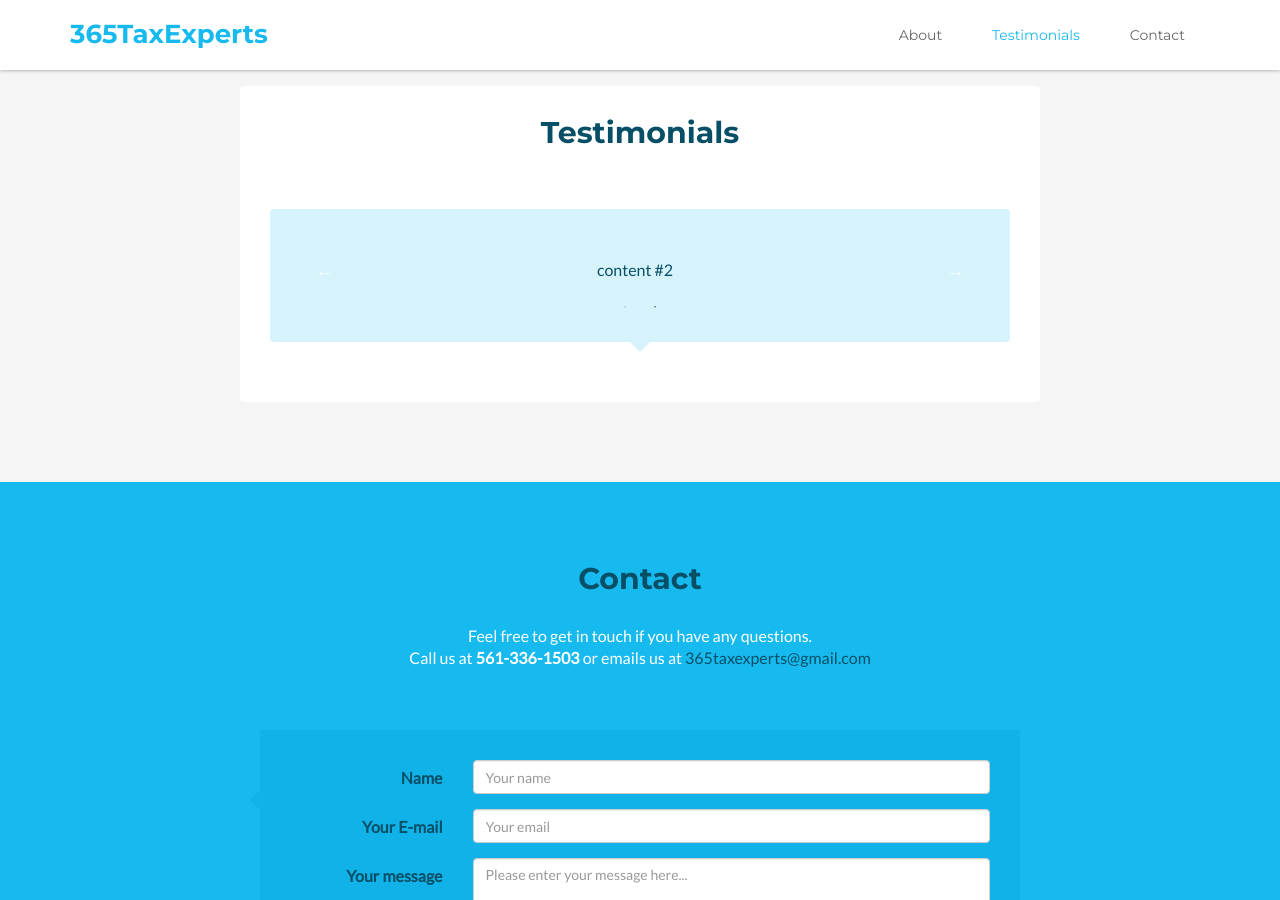
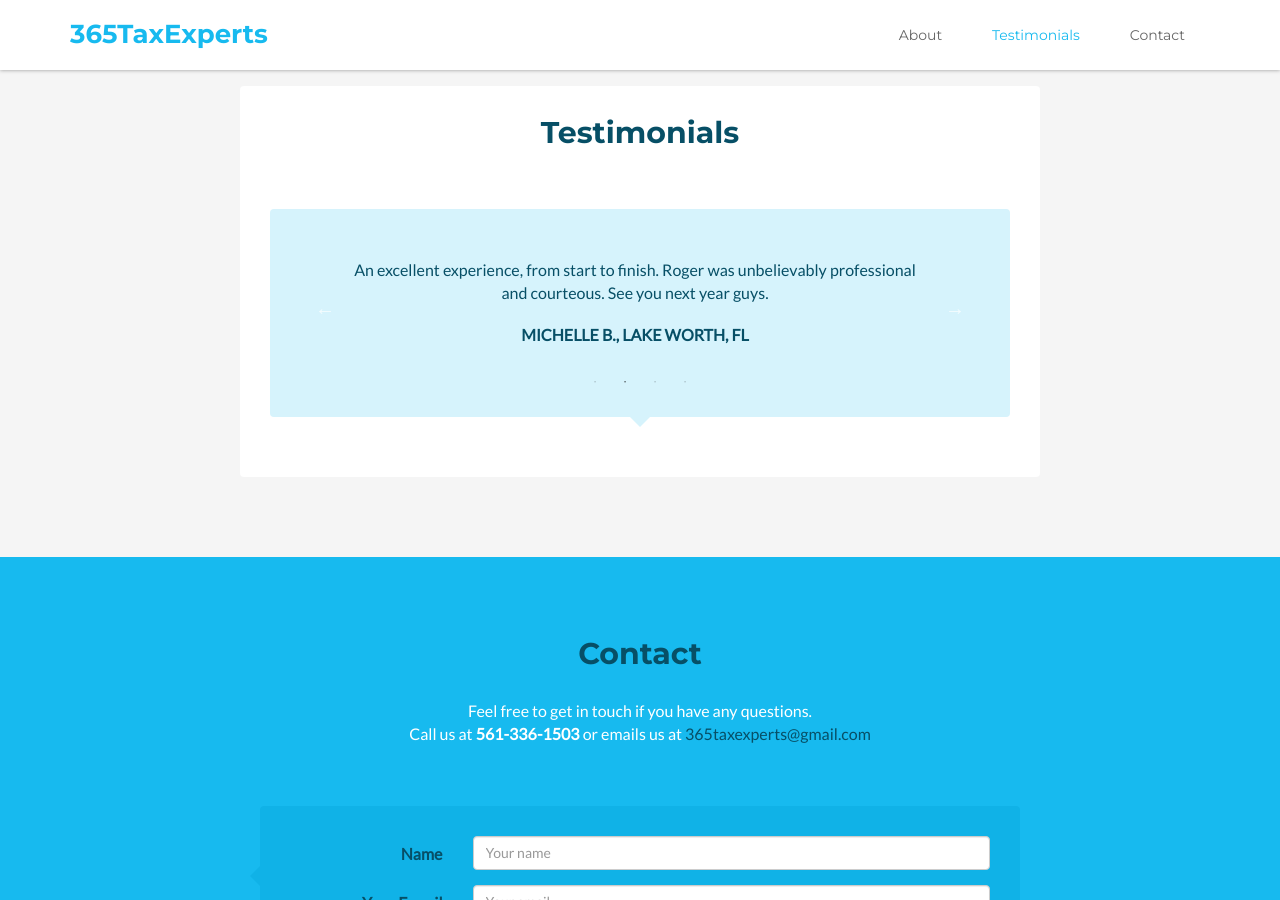
Before and after one commit to rdelphin/rdelphin.github.io, a Jekyll site: the page built from index.html, in a window 1280 px wide and 900 px high, scrolled down 972 px. Built offline with Jekyll 4.4.1, drawn with Linux system fonts in a browser that asks for light colours; some web fonts are replaced.

Commit message:
add clients testimonials

```diff
--- a/_includes/refer.html
+++ b/_includes/refer.html
@@ -7,8 +7,22 @@
                 <div class="cta-container">
                     <div class="speech-bubble">
                         <div class="slider">
-                            <div>content #1</div>
-                            <div>content #2</div>
+                            <div>I had a wonderful experience working with 365TaxExperts and highly recommend them for anyone who needs to use ex-pat tax services.
+                                <span class="revname"><p>Natalie, Boyton Beach, FL</p></span>
+                            </div>
+
+                            <div>An excellent experience, from start to finish. Roger was unbelievably professional and courteous. See you next year guys.
+                                <span class="revname"><p>Michelle B., Lake Worth, FL</p></span>
+                            </div>
+
+                            <div>This was my first time filing tax with 365TaxExperets. They are efficient, knowledgeable and most importantly kind. I recommend 365TaxExperets.
+                                <span class="revname"><p>Bryan G., Fort Lauderdale, FL</p></span>
+                            </div>
+
+                            <div>The guys at 365TaxExperts did an awesome job of completing the returns. They were super responsive, professional and thorough. I was always in good hands.
+                                <span class="revname"><p>Jedd, West Palm Beach, FL</p></span>
+                            </div>
+
                         </div>
 
                     </div><!--//speech-bubble-->
```
Also changed, not shown: 1 other file.
